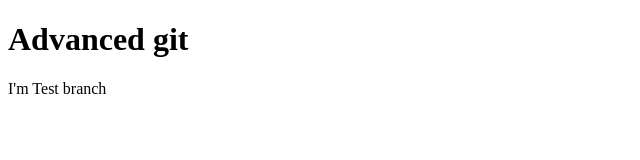
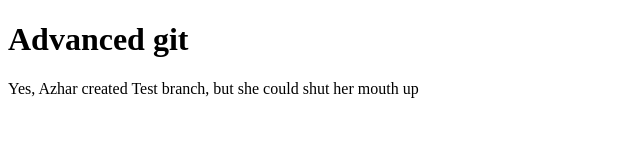
Before and after one commit to Aena1303/git-merge, a plain HTML site: page index.html in a window 1280 px wide. Shown: the whole page, without its empty margins (0-640 px from the left). Drawn offline with Linux system fonts and the light colour scheme.

Commit message:
I changed p text

```diff
--- a/index.html
+++ b/index.html
@@ -9,7 +9,7 @@
 
     <h1>Advanced git</h1>
 
-    <p>I'm Test branch</p>
+    <p>Yes, Azhar created Test branch, but she could shut her mouth up</p>
 
 </body>
 </html>
```
